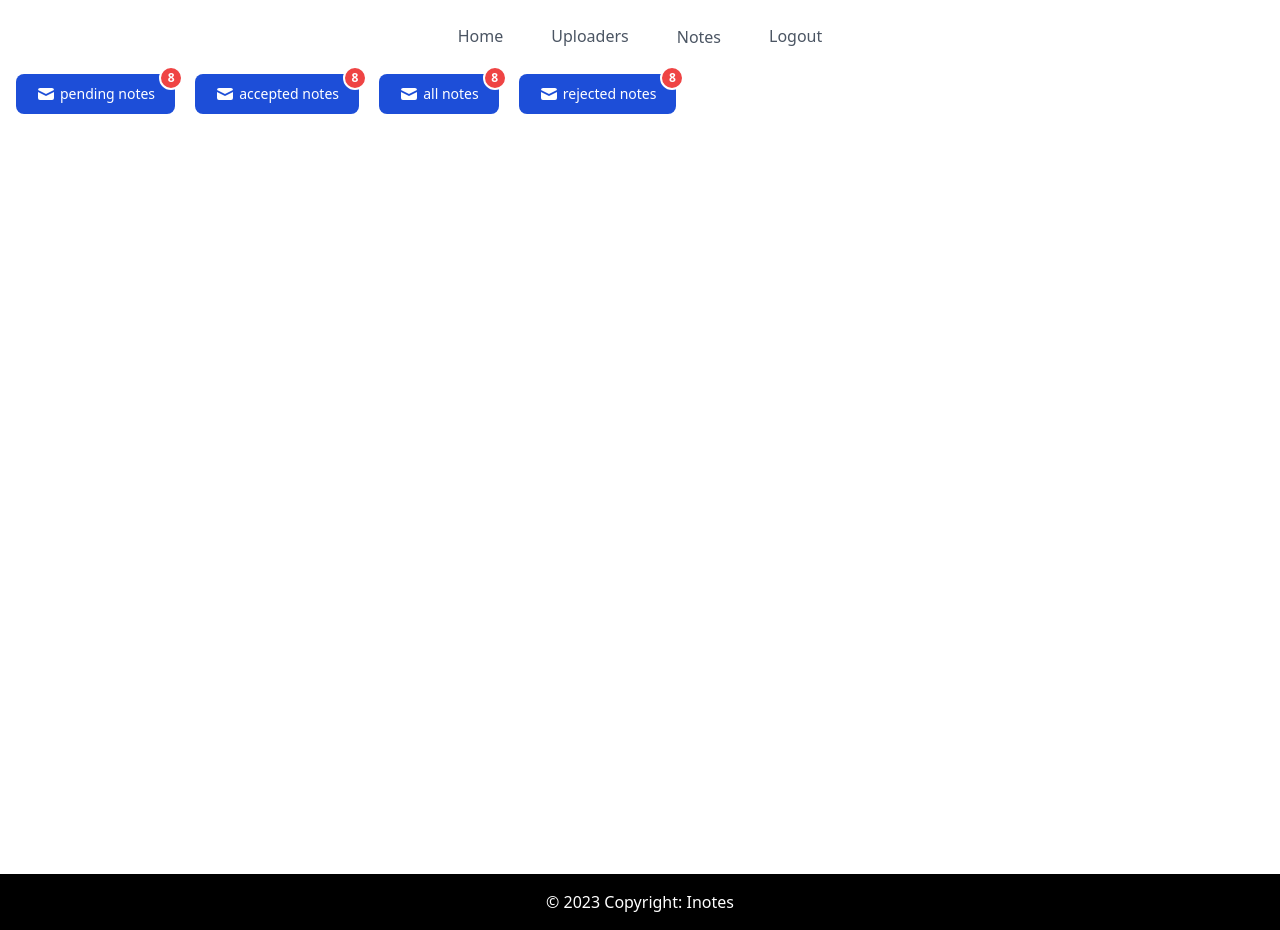
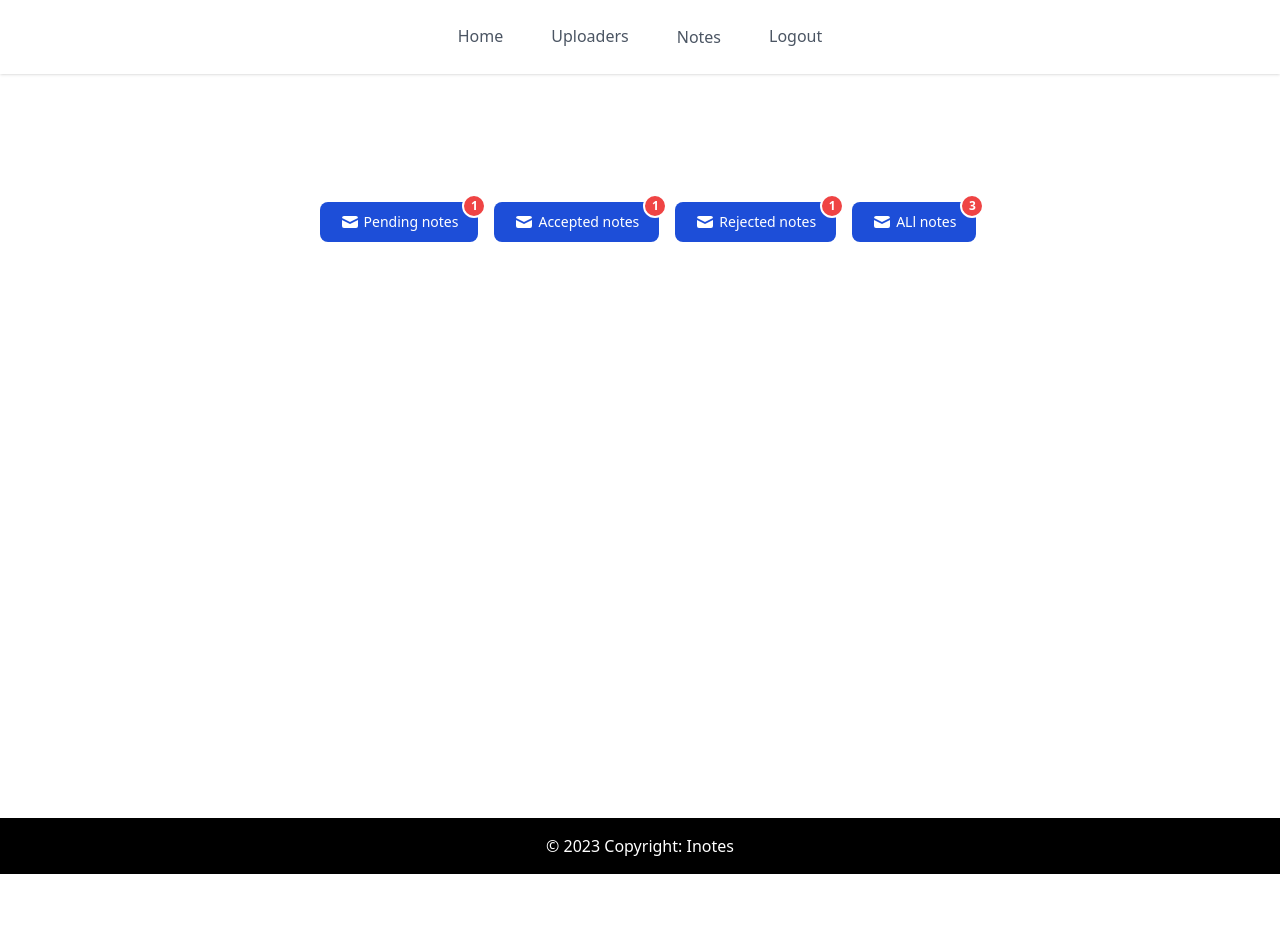
Before and after one commit to pawan-suthar/Inotes, a Django app: page /home_admin in a window 1280 px wide. After the commit the page ends 874 px from the top, so only its background shows below. Run offline with Django 4.2, Linux system fonts and the light colour scheme; a user stored in the database is signed in; data comes from the database, SQL or seed files in the repository; both versions use the stored data as it was after the commit; some libraries are stand-ins or nearby versions.

Commit message:
additional changes

```diff
--- a/notes/templates/homeadmin.html
+++ b/notes/templates/homeadmin.html
@@ -2,79 +2,82 @@
 
 {% block body %}
 
-<div class=" justify-center items-center min-h-screen bg-white
-    dark:bg-black">
-    <button type="button" class="relative inline-flex items-center px-5 py-2.5
+<div class="flex flex-col min-h-screen">
+    <div class="mx-auto w-4/5 m-4 mt-32 flex justify-center">
+        <!-- Your anchor tags here -->
+        <a href="{% url 'pendingnotes' %}"
+            class="relative inline-flex items-center px-5 py-2.5
     text-sm font-medium text-center text-white bg-blue-700 rounded-lg
     hover:bg-black focus:ring-4 focus:outline-none focus:ring-black
     dark:bg-black ml-4 mb-4">
             <svg class="w-5 h-5 mr-1" aria-hidden="true" fill="currentColor"
-            viewBox="0
-            0 20 20" xmlns="http://www.w3.org/2000/svg"><path d="M2.003 5.884L10
-                9.882l7.997-3.998A2 2 0 0016 4H4a2 2 0 00-1.997 1.884z"></path><path
-                d="M18 8.118l-8 4-8-4V14a2 2 0 002 2h12a2 2 0 002-2V8.118z"></path></svg>
+                viewBox="0 0 20 20" xmlns="http://www.w3.org/2000/svg">
+                <path
+                    d="M2.003 5.884L10 9.882l7.997-3.998A2 2 0 0016 4H4a2 2 0 00-1.997 1.884z"></path>
+                <path
+                    d="M18 8.118l-8 4-8-4V14a2 2 0 002 2h12a2 2 0 002-2V8.118z"></path>
+            </svg>
             <span class="sr-only">Notifications</span>
-        pending notes
-        <div class="absolute inline-flex items-center justify-center w-6 h-6
-            text-xs
-            font-bold text-white bg-red-500 border-2 border-white rounded-full
-            -top-2 -right-2 dark:border-gray-900">8</div>
-    </button>
-    <button type="button" class="relative inline-flex items-center px-5 py-2.5
+            Pending notes
+            <div
+                class="absolute inline-flex items-center justify-center w-6 h-6 text-xs font-bold text-white bg-red-500 border-2 border-white rounded-full -top-2 -right-2 dark:border-gray-900">{{pn}}</div>
+        </a>
+
+        <a href="{% url 'acceptednotes' %}"
+            class="relative inline-flex items-center px-5 py-2.5
     text-sm font-medium text-center text-white bg-blue-700 rounded-lg
     hover:bg-black focus:ring-4 focus:outline-none focus:ring-black
     dark:bg-black ml-4 mb-4">
             <svg class="w-5 h-5 mr-1" aria-hidden="true" fill="currentColor"
-            viewBox="0
-            0 20 20" xmlns="http://www.w3.org/2000/svg"><path d="M2.003 5.884L10
-                9.882l7.997-3.998A2 2 0 0016 4H4a2 2 0 00-1.997 1.884z"></path><path
-                d="M18 8.118l-8 4-8-4V14a2 2 0 002 2h12a2 2 0 002-2V8.118z"></path></svg>
+                viewBox="0 0 20 20" xmlns="http://www.w3.org/2000/svg">
+                <path
+                    d="M2.003 5.884L10 9.882l7.997-3.998A2 2 0 0016 4H4a2 2 0 00-1.997 1.884z"></path>
+                <path
+                    d="M18 8.118l-8 4-8-4V14a2 2 0 002 2h12a2 2 0 002-2V8.118z"></path>
+            </svg>
             <span class="sr-only">Notifications</span>
-        accepted notes
-        <div class="absolute inline-flex items-center justify-center w-6 h-6
-            text-xs
-            font-bold text-white bg-red-500 border-2 border-white rounded-full
-            -top-2 -right-2 dark:border-gray-900">8</div>
-    </button>
-    <button type="button" class="relative inline-flex items-center px-5 py-2.5
+            Accepted notes
+            <div
+                class="absolute inline-flex items-center justify-center w-6 h-6 text-xs font-bold text-white bg-red-500 border-2 border-white rounded-full -top-2 -right-2 dark:border-gray-900">{{ac}}</div>
+        </a>
+        <a href="{% url 'rejectednotes' %}"
+            class="relative inline-flex items-center px-5 py-2.5
     text-sm font-medium text-center text-white bg-blue-700 rounded-lg
     hover:bg-black focus:ring-4 focus:outline-none focus:ring-black
     dark:bg-black ml-4 mb-4">
             <svg class="w-5 h-5 mr-1" aria-hidden="true" fill="currentColor"
-            viewBox="0
-            0 20 20" xmlns="http://www.w3.org/2000/svg"><path d="M2.003 5.884L10
-                9.882l7.997-3.998A2 2 0 0016 4H4a2 2 0 00-1.997 1.884z"></path><path
-                d="M18 8.118l-8 4-8-4V14a2 2 0 002 2h12a2 2 0 002-2V8.118z"></path></svg>
+                viewBox="0 0 20 20" xmlns="http://www.w3.org/2000/svg">
+                <path
+                    d="M2.003 5.884L10 9.882l7.997-3.998A2 2 0 0016 4H4a2 2 0 00-1.997 1.884z"></path>
+                <path
+                    d="M18 8.118l-8 4-8-4V14a2 2 0 002 2h12a2 2 0 002-2V8.118z"></path>
+            </svg>
             <span class="sr-only">Notifications</span>
-        all notes
-        <div class="absolute inline-flex items-center justify-center w-6 h-6
-            text-xs
-            font-bold text-white bg-red-500 border-2 border-white rounded-full
-            -top-2 -right-2 dark:border-gray-900">8</div>
-    </button>
-    <button type="button" class="relative inline-flex items-center px-5 py-2.5
+            Rejected notes
+            <div
+                class="absolute inline-flex items-center justify-center w-6 h-6 text-xs font-bold text-white bg-red-500 border-2 border-white rounded-full -top-2 -right-2 dark:border-gray-900">{{rj}}</div>
+        </a>
+        <a href="{% url 'allnotes' %}"
+            class="relative inline-flex items-center px-5 py-2.5
     text-sm font-medium text-center text-white bg-blue-700 rounded-lg
     hover:bg-black focus:ring-4 focus:outline-none focus:ring-black
     dark:bg-black ml-4 mb-4">
             <svg class="w-5 h-5 mr-1" aria-hidden="true" fill="currentColor"
-            viewBox="0
-            0 20 20" xmlns="http://www.w3.org/2000/svg"><path d="M2.003 5.884L10
-                9.882l7.997-3.998A2 2 0 0016 4H4a2 2 0 00-1.997 1.884z"></path><path
-                d="M18 8.118l-8 4-8-4V14a2 2 0 002 2h12a2 2 0 002-2V8.118z"></path></svg>
+                viewBox="0 0 20 20" xmlns="http://www.w3.org/2000/svg">
+                <path
+                    d="M2.003 5.884L10 9.882l7.997-3.998A2 2 0 0016 4H4a2 2 0 00-1.997 1.884z"></path>
+                <path
+                    d="M18 8.118l-8 4-8-4V14a2 2 0 002 2h12a2 2 0 002-2V8.118z"></path>
+            </svg>
             <span class="sr-only">Notifications</span>
-        rejected notes
-        <div class="absolute inline-flex items-center justify-center w-6 h-6
-            text-xs
-            font-bold text-white bg-red-500 border-2 border-white rounded-full
-            -top-2 -right-2 dark:border-gray-900">8</div>
-    </button>
-
-
+            ALl notes
+            <div
+                class="absolute inline-flex items-center justify-center w-6 h-6 text-xs font-bold text-white bg-red-500 border-2 border-white rounded-full -top-2 -right-2 dark:border-gray-900">{{al}}</div>
+        </a>
     </div>
 
-
-<footer
-    class="bg-black text-center dark:white lg:text-left">
+    <footer class="bg-black text-center dark:text-white lg:text-left mt-auto">
+        <!-- Footer content here -->
         <div class="p-4 text-center text-white dark:text-neutral-200">
             © 2023 Copyright:
             <a
@@ -82,5 +85,6 @@
                 href="{% url 'home' %}">Inotes</a>
         </div>
     </footer>
+</div>
 
 {% endblock body %}
--- a/notes/urls.py
+++ b/notes/urls.py
@@ -15,7 +15,7 @@
     path('userprofile', userprofile, name='userprofile'),
     path('notesupload', notesupload, name='notesupload'),
     path('mynotes', mynotes, name='mynotes'),
-    path('allnotes', allnotes, name='allnotes'),
+    path('viewallnote', viewallnote, name='viewallnote'),
     path('del_notes/<int:pid>', del_notes, name='del_notes'),
     path('del_all_notes/<int:pid>', del_all_notes, name='del_all_notes'),
 
@@ -23,11 +23,11 @@
     path('logout', Logout, name='logout'),
     path('login_admin', login_admin, name='login_admin'),
     path('home_admin', home_admin, name='home_admin'),
-    path('viewallnote', viewallnote, name='viewallnote'),
     path('pendingnotes', pendingnotes, name='pendingnotes'),
     path('acceptednotes', acceptednotes, name='acceptednotes'),
     path('rejectednotes', rejectednotes, name='rejectednotes'),
     path('uploaders', uploaders, name='uploaders'),
+    path('allnotes', allnotes, name='allnotes'),
     path('assignstatus/<int:pid>', assignstatus, name='assignstatus'),
     path('del_uploader/<int:pid>', del_uploader, name='del_uploader'),
 
--- a/notes/views.py
+++ b/notes/views.py
@@ -226,7 +226,13 @@
 def home_admin(request):
     if not request.user.is_staff:
         return redirect('login_admin')
-    return render(request, 'homeadmin.html')
+    pn = Notes.objects.filter(status='pending').count()
+    ac = Notes.objects.filter(status='accept').count()
+    rj = Notes.objects.filter(status='reject').count()
+    al = Notes.objects.all().count()
+
+    d = {'pn': pn, 'ac': ac, 'rj': rj, 'al': al}
+    return render(request, 'homeadmin.html', d)
 
 # admin login view
 
```
Also changed, not shown: db.sqlite3. Lines whose indentation alone changed are shown as unchanged.
